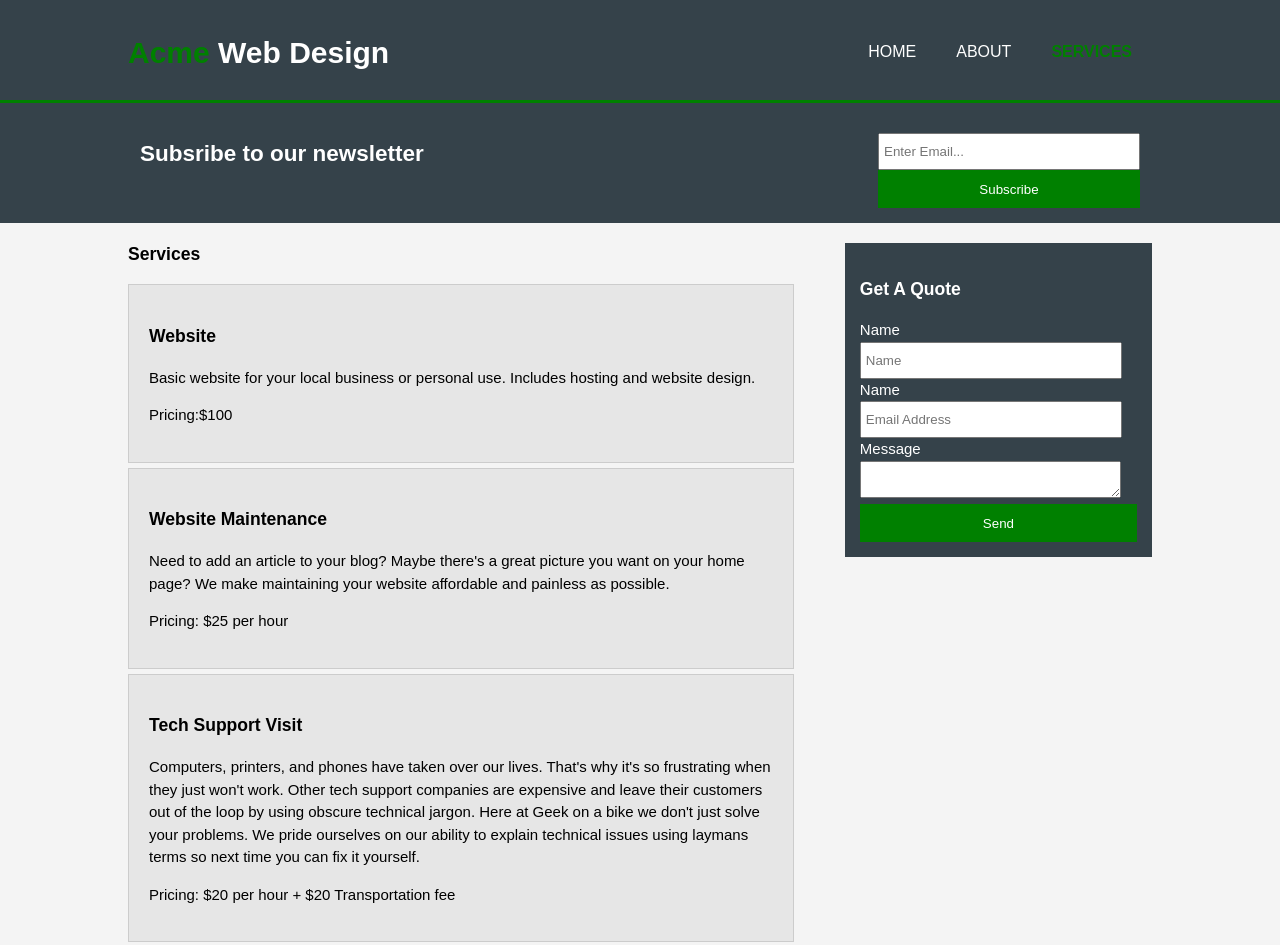
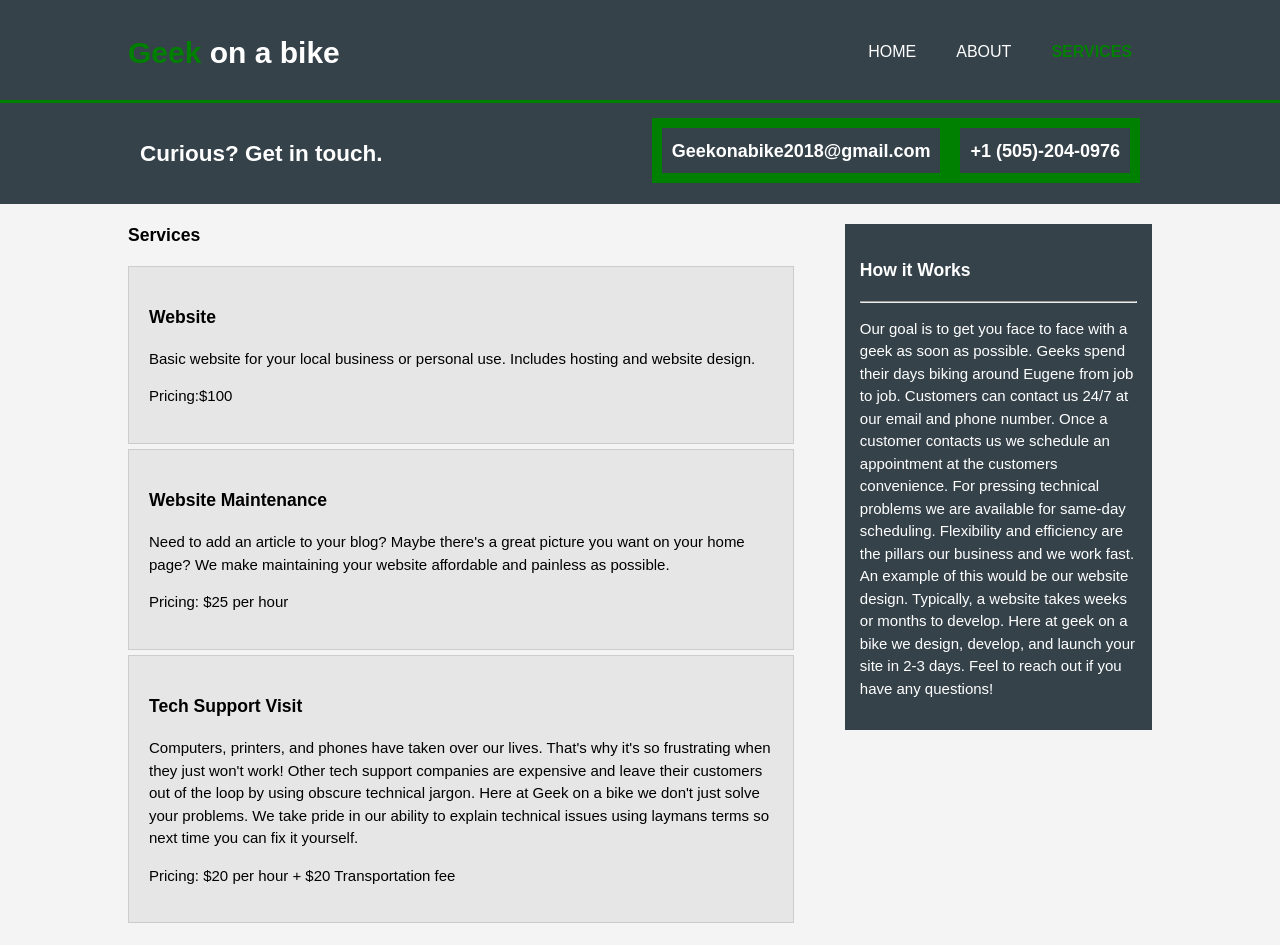
Before and after one commit to humanist-bean/mrguy911.github.io, a plain HTML site: page services.html in a window 1280 px wide. Shown: the top 945 px of the page. Drawn offline with Linux system fonts and the light colour scheme.

Commit message:
First real website version

```diff
--- a/css/style.css
+++ b/css/style.css
@@ -117,6 +117,22 @@ header a:hover{
   margin-top:15px;
 }
 
+#newsletter a{
+  float:right;
+  background-color: #35424a;
+  border: 10px solid green;
+  height: 25px;
+  font-weight:bold;
+  padding: 10px;
+  text-decoration: none;
+  font-size: large;
+  color: white;
+}
+
+#newsletter a:hover{
+  color:grey;
+}
+
 #newsletter form input[type="email"], .quote input, .quote textarea{
   padding:4px;
   height:25px;
@@ -124,11 +140,20 @@ header a:hover{
 }
 
 /* Boxes */
+#boxes a {text-decoration:none; color:black}
+
+#boxes a:hover {
+  color:grey;
+  text-decoration:none;
+  cursor:pointer;
+}
+
 #boxes{
   margin-top:20px;
 }
 
 #boxes .box{
+  text-decoration: none;
   float:left;
   text-align:center;
   width:30%;
@@ -136,7 +161,8 @@ header a:hover{
 }
 
 #boxes .box img{
-  width:90px;
+  width:120px;
+  height:120px;
 }
 
 /* Sidebar */
--- a/services.html
+++ b/services.html
@@ -2,18 +2,18 @@
 <html>
   <head>
     <meta charset="utf-8">
-    <meta name="viewport" content="width=dvice-width">
+    <meta name="viewport" content="width=device-width">
     <meta name="description" content="Affordable and professional web design">
     <meta name="keywords" content="web design, affordable web design, professional web design">
     <meta name="author" content="Alder French">
-    <title>Acme Web Design | Services</title>
+    <title>Geek on a bike | Services</title>
     <link rel="stylesheet" href="./css/style.css">
   </head>
   <body>
     <header>
       <div class="container">
         <div id="branding">
-          <h1><span class="highlight">Acme</span> Web Design</h1>
+          <h1><span class="highlight">Geek</span> on a bike</h1>
         </div>
         <nav>
           <ul>
@@ -30,11 +30,9 @@
 
     <section id="newsletter">
       <div class="container">
-        <h1>Subsribe to our newsletter</h1>
-        <form>
-          <input type="email" placeholder="Enter Email...">
-          <button type="submit" class="button_1">Subscribe</button>
-        </form>
+        <h1>Curious? Get in touch.      </h1>
+        <a href="tel:+1-505-204-0976"> +1 (505)-204-0976</a>
+        <a href="mailto:geekonabike2018@gmail.com"> Geekonabike2018@gmail.com </a>
       </div>
     </section>
 
@@ -55,7 +53,7 @@
             </li>
             <li>
               <h3>Tech Support Visit</h3>
-              <p>Computers, printers, and phones have taken over our lives. That's why it's so frustrating when they just won't work. Other tech support companies are expensive and leave their customers out of the loop by using obscure technical jargon. Here at Geek on a bike we don't just solve your problems. We pride ourselves on our ability to explain technical issues using laymans terms so next time you can fix it yourself.</p>
+              <p>Computers, printers, and phones have taken over our lives. That's why it's so frustrating when they just won't work! Other tech support companies are expensive and leave their customers out of the loop by using obscure technical jargon. Here at Geek on a bike we don't just solve your problems. We take pride in our ability to explain technical issues using laymans terms so next time you can fix it yourself.</p>
               <p>Pricing: $20 per hour + $20 Transportation fee</p>
             </li>
           </ul>
@@ -63,22 +61,18 @@
 
         <aside id="sidebar">
           <div class="dark">
-          <h3>Get A Quote</h3>
-          <form class="quote">
-            <div>
-              <label>Name</label><br>
-              <input type="text" placeholder="Name">
-            </div>
-            <div>
-              <label>Name</label><br>
-              <input type="email" placeholder="Email Address">
-            </div>
-            <div>
-              <label>Message</label><br>
-              <textarea placeholder:"Message"></textarea>
-            </div>
-            <button class="button_1" type="submit">Send</button>
-          </form>
+          <h3>How it Works</h3>
+          <hr>
+          <p>Our goal is to get you face to face with a geek as soon as possible.
+            Geeks spend their days biking around Eugene from job to job.
+            Customers can contact us 24/7 at our email and phone number.
+            Once a customer contacts us we schedule an appointment at the customers convenience.
+            For pressing technical problems we are available for same-day scheduling.
+            Flexibility and efficiency are the pillars our business and we work fast.
+            An example of this would be our website design. Typically, a website takes weeks or months to develop.
+            Here at geek on a bike we design, develop, and launch your site in 2-3 days.
+            Feel to reach out if you have any questions!
+          </p>
           </div>
         </aside>
 
```
Also changed, not shown: about.html (+23 -9 lines), index.html (+13 -15 lines), img/gob_logo.png (added), img/media_logos.png (added), 2 other files.
